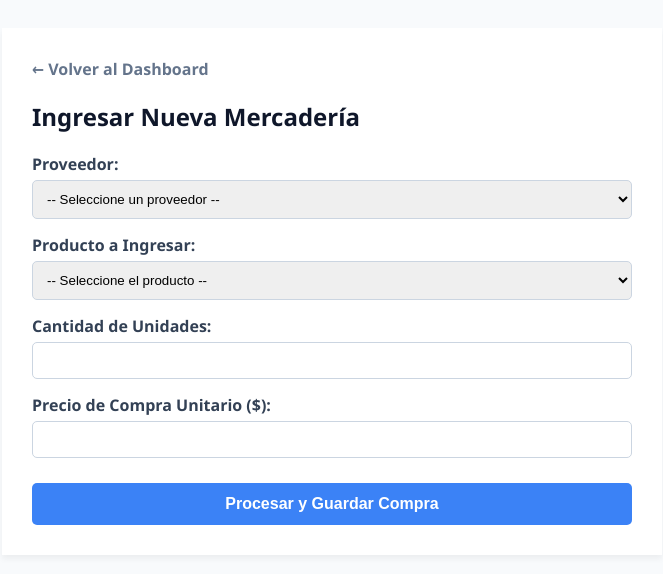
After one commit to 19941902-rgb/repositorio_pimo, a PHP site: page /nueva_compra.php in a window 1280 px wide. The commit adds this page. Shown: the top 574 px of the page, without its empty margins (308-971 px from the left). Run offline with PHP 8.4, Linux system fonts and the light colour scheme; the visitor is signed in with stand-in values (Sample User, id 1); data that the repository does not hold is empty.

Commit message:
Implementada inserción Maestro-Detalle usando insert_id

```diff
--- a/dashboard.php
+++ b/dashboard.php
@@ -104,6 +104,8 @@ $_SESSION['rol']; ?>)</span>
 <!-- Accesos Rápidos del Sistema -->
 <h2 style="color: #334155;">Módulos del Sistema</h2>
 <div class="menu-modulos">
+    <a href="proveedores.php" class="modulo" style="background:#8b5cf6;">🚚 Módulo de
+Proveedores</a>
 <a href="inventario.php" class="modulo">📦Ir al Catálogo de Inventario</a>
 <!-- Este enlace lo programaremos en el siguiente bloque del año -->
 <a href="#" class="modulo" style="background:#64748b;">🛒Punto de Venta
--- /dev/null
+++ b/nueva_compra.php
@@ -0,0 +1,82 @@
+<?php
+session_start();
+if (!isset($_SESSION['user_id'])) { header("Location: index.php"); exit(); }
+require_once 'conexion.php';
+?>
+
+<!DOCTYPE html>
+<html lang="es">
+<head>
+<meta charset="UTF-8">
+<title>Registrar Compra</title>
+<style>
+body { font-family: 'Segoe UI', Tahoma, Geneva, Verdana, sans-serif; background-color:
+#f8fafc; padding: 20px; }
+
+.container { max-width: 600px; margin: 0 auto; background: white; padding: 30px; border-
+radius: 8px; box-shadow: 0 4px 6px rgba(0,0,0,0.05); }
+
+.form-group { margin-bottom: 15px; }
+label { display: block; margin-bottom: 5px; font-weight: bold; color: #334155; }
+select, input { width: 100%; padding: 10px; border: 1px solid #cbd5e1; border-radius: 5px;
+box-sizing: border-box; }
+button { width: 100%; padding: 12px; background-color: #3b82f6; color: white; border:
+none; border-radius: 5px; font-size: 16px; font-weight: bold; cursor: pointer; margin-top:
+10px; }
+button:hover { background-color: #2563eb; }
+.btn-volver { display: inline-block; margin-bottom: 20px; color: #64748b; text-decoration:
+none; font-weight: bold; }
+</style>
+</head>
+<body>
+
+<div class="container">
+<a href="dashboard.php" class="btn-volver">← Volver al Dashboard</a>
+<h2 style="color: #0f172a; margin-top: 0;">Ingresar Nueva Mercadería</h2>
+
+<form action="guardar_compra.php" method="POST">
+
+<div class="form-group">
+<label>Proveedor:</label>
+<select name="proveedor_id" required>
+<option value="">-- Seleccione un proveedor --</option>
+<?php
+$res_prov = $conn->query("SELECT id, nombre_empresa FROM proveedores ORDER
+BY nombre_empresa ASC");
+while($prov = $res_prov->fetch_assoc()) {
+echo "<option value='" . $prov['id'] . "'>" . $prov['nombre_empresa'] . "</option>";
+}
+?>
+</select>
+</div>
+
+<div class="form-group">
+    <label>Producto a Ingresar:</label>
+<select name="producto_id" required>
+<option value="">-- Seleccione el producto --</option>
+<?php
+$res_prod = $conn->query("SELECT id, nombre_producto FROM productos ORDER BY
+nombre_producto ASC");
+while($prod = $res_prod->fetch_assoc()) {
+echo "<option value='" . $prod['id'] . "'>" . $prod['nombre_producto'] . "</option>";
+}
+?>
+</select>
+</div>
+
+<div class="form-group">
+<label>Cantidad de Unidades:</label>
+<input type="number" name="cantidad" min="1" required>
+</div>
+
+<div class="form-group">
+<label>Precio de Compra Unitario ($):</label>
+<input type="number" name="precio_compra" step="0.01" min="0.01" required>
+</div>
+
+<button type="submit">Procesar y Guardar Compra</button>
+</form>
+</div>
+
+</body>
+</html>
```
Also changed, not shown: guardar_compra.php (added).
